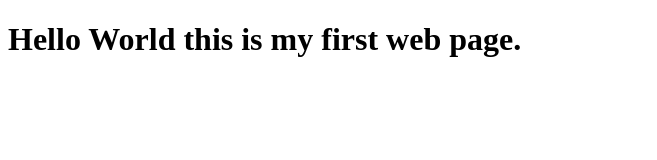
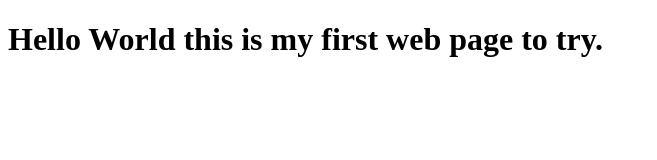
Before and after one commit to JohnHJ01/TestRepo, a plain HTML site: page index.html in a window 1280 px wide. Shown: the whole page, without its empty margins (0-657 px from the left). Drawn offline with Linux system fonts and the light colour scheme.

Commit message:
Update index.html
add some new character to force push

```diff
--- a/index.html
+++ b/index.html
@@ -7,6 +7,6 @@
     <title>GFG</title>
 </head>
 <body>
-    <h1>Hello World this is my first web page.</h1>
+    <h1>Hello World this is my first web page to try.</h1>
 </body>
 </html>
```
